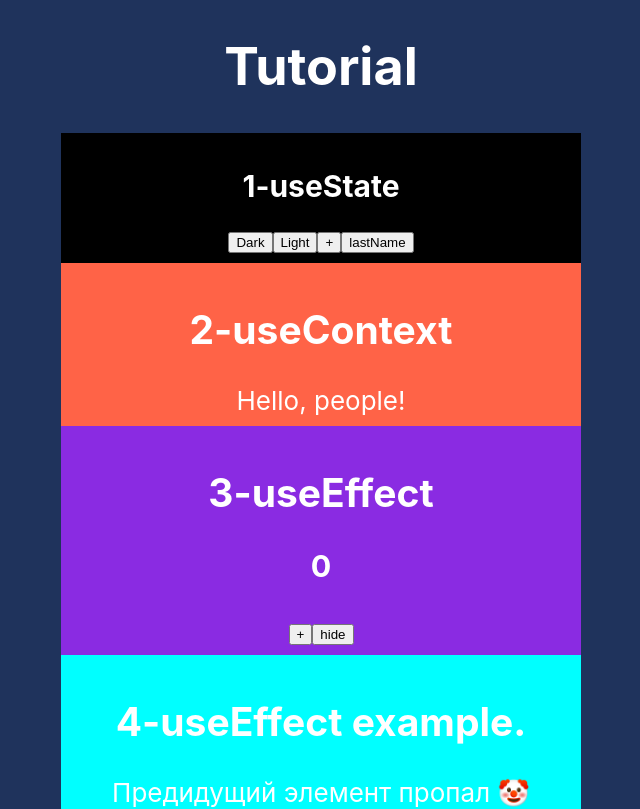
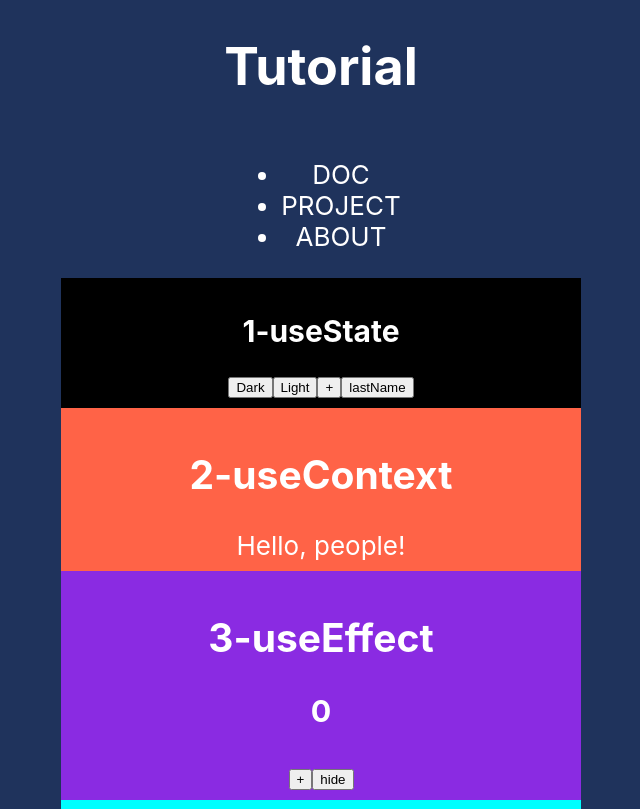
Before and after one commit to ybeliaev/for-react-test, a React (Create React App) app: page / in a window 1280 px wide. Shown: the top 809 px of the page, without its empty margins (319-959 px from the left). Built offline with nearby package versions, Linux system fonts and the light colour scheme; no server answers.

Commit message:
BarElements add

```diff
--- a/package.json
+++ b/package.json
@@ -11,7 +11,8 @@
     "react": "^16.13.1",
     "react-dom": "^16.13.1",
     "react-router-dom": "^5.2.0",
-    "react-scripts": "3.4.3"
+    "react-scripts": "3.4.3",
+    "styled-components": "^5.2.1"
   },
   "scripts": {
     "start": "react-scripts start",
--- a/src/App.jsx
+++ b/src/App.jsx
@@ -9,6 +9,7 @@ import {Notification} from "./components/4-useEffect"
 import {PlanetInfo} from "./components/5-useEffect"
 import {PlanetInfoHook} from "./components/6-create_hook"
 import {PlanetInfoHookUniversal} from "./components/7-useMemo&Callback"
+import { MenuReact } from "./components/MenuReact";
 import {RouterContainer} from "./components/RouterContainer"
 
 
@@ -20,6 +21,7 @@ function App() {
     <div className="App">
       <header className="App-header">
         <h1>Tutorial</h1>
+          <MenuReact />
           <HookSweacher  />
           <Child />
           <EffectComponent />
--- /dev/null
+++ b/src/components/MenuReact.jsx
@@ -0,0 +1,13 @@
+import React from "react"
+import { MenuReactItem } from "./MenuReactItem"
+
+const menuElements = ["DOC", "PROJECT", "ABOUT"]
+
+export const MenuReact = () => {
+
+    return(
+
+            <MenuReactItem items={menuElements}/>
+
+    )
+}
--- /dev/null
+++ b/src/components/MenuReactItem.jsx
@@ -0,0 +1,12 @@
+import React from "react"
+
+export const MenuReactItem = ({items}) => {
+    const barElements = items.map((name, idx) => {
+        return <li key={idx}>{name}</li>
+    });
+   return (
+       <ul>
+           {barElements}
+       </ul>
+   )
+}
--- a/src/index.css
+++ b/src/index.css
@@ -49,3 +49,6 @@ tr:nth-child(even) {
 .expire {
   color: red;
 }
+.active{
+  background-color: black;
+}
```
Also changed, not shown: 2 other files (tests, documents, lock files or other folders).
